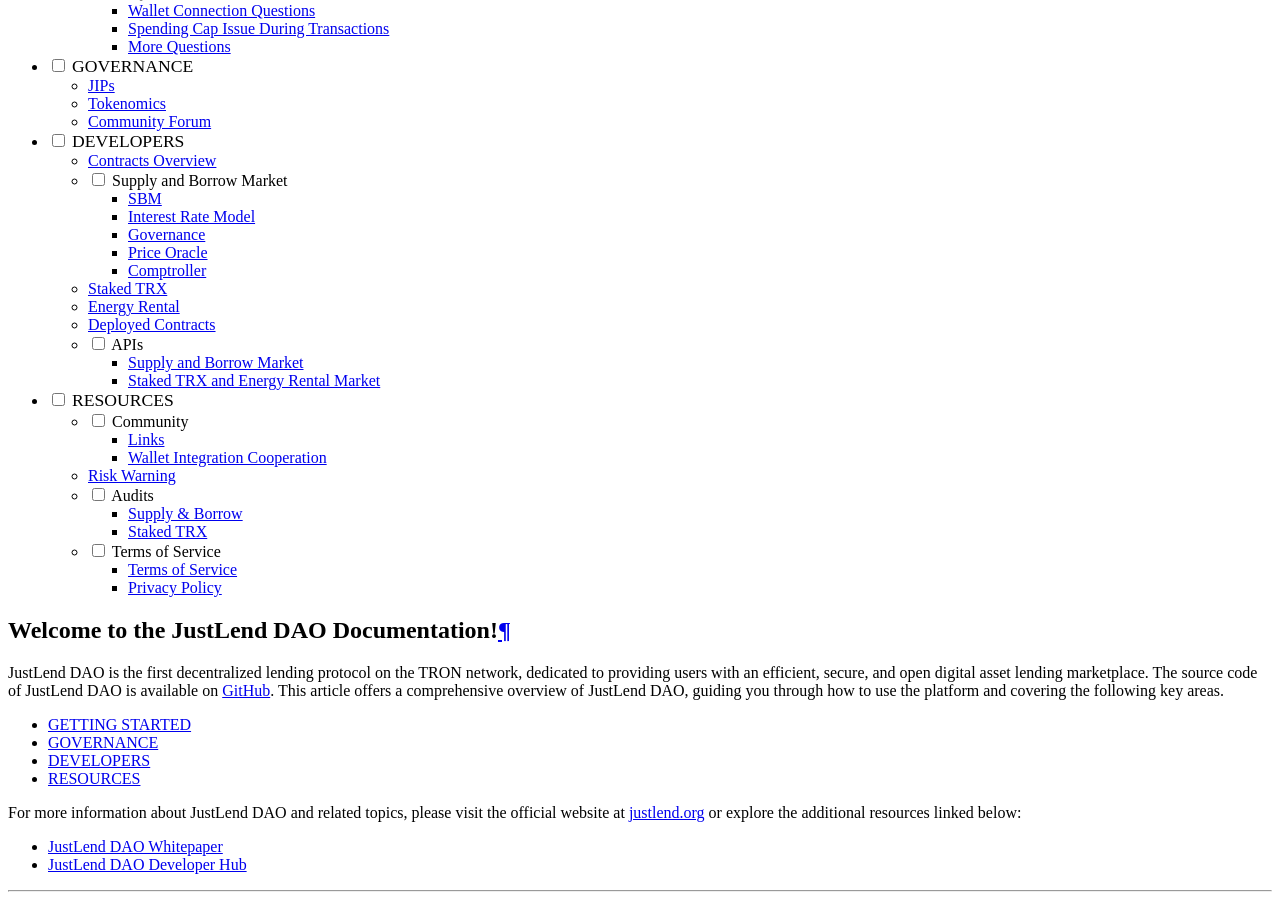
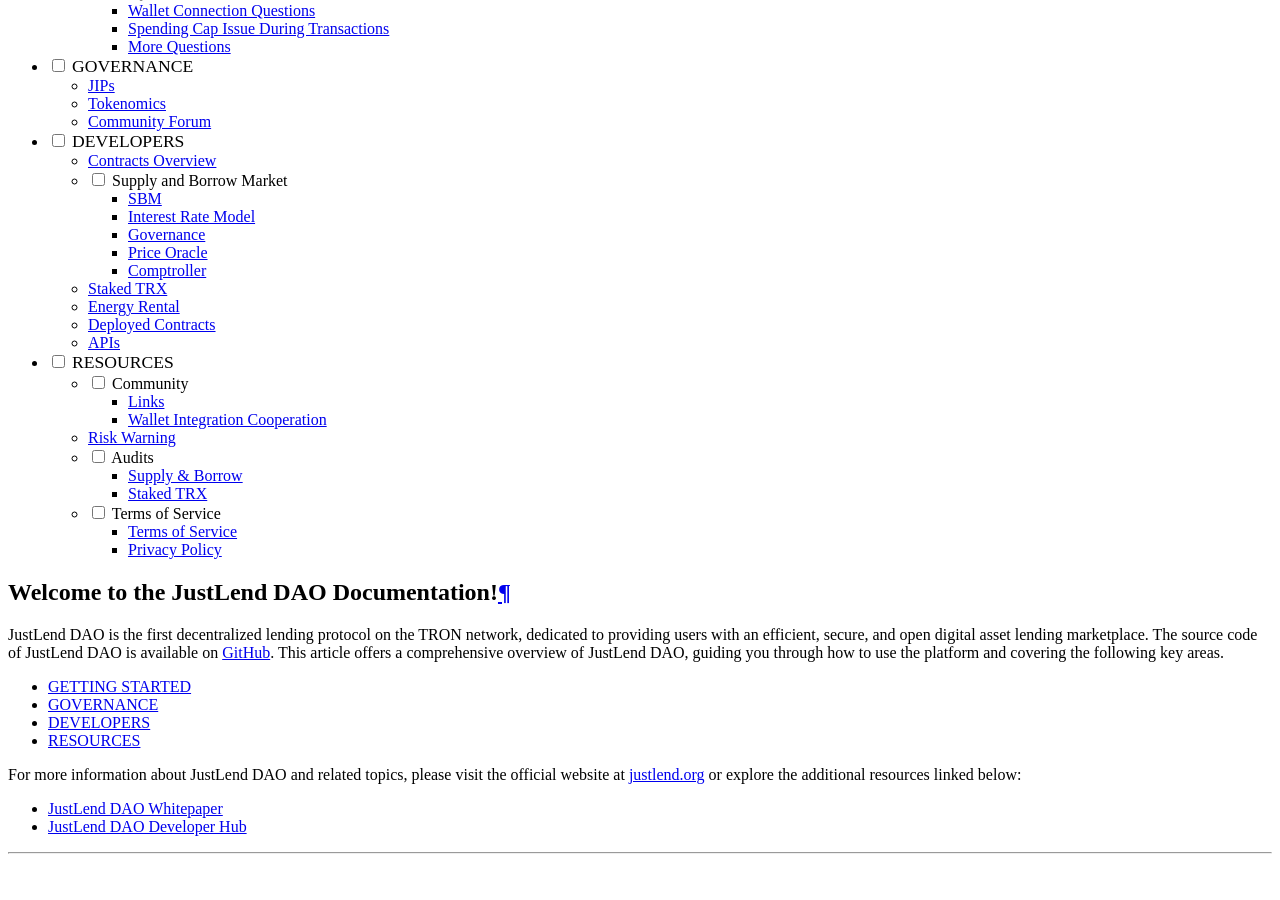
Before and after one commit to justlend/justlend-docs, an MkDocs documentation site: the page built from docs/index.md, in a window 1280 px wide and 900 px high, scrolled down 6737 px. Built offline with MkDocs 1.6.1 and Material for MkDocs 9.7.7, drawn with Linux system fonts in a browser that asks for light colours; after the commit the page ends 7599 px from its top, so only the background shows below that.

Commit message:
Update mkdocs.yml

```diff
--- a/mkdocs.yml
+++ b/mkdocs.yml
@@ -32,9 +32,7 @@
         - Staked TRX: developers/staked_trx.md
         - Energy Rental: developers/energy_rental.md
         - Deployed Contracts: developers/deployed_contracts.md
-        - APIs:
-            - Supply and Borrow Market: developers/apis/supply_and_borrow_market.md
-            - Staked TRX and Energy Rental Market: developers/apis/staked_trx_and_energy_rental_market.md
+        - APIs: developers/apis.md
     - RESOURCES:
         - Community:
             - Links: resources/community/links.md
```
